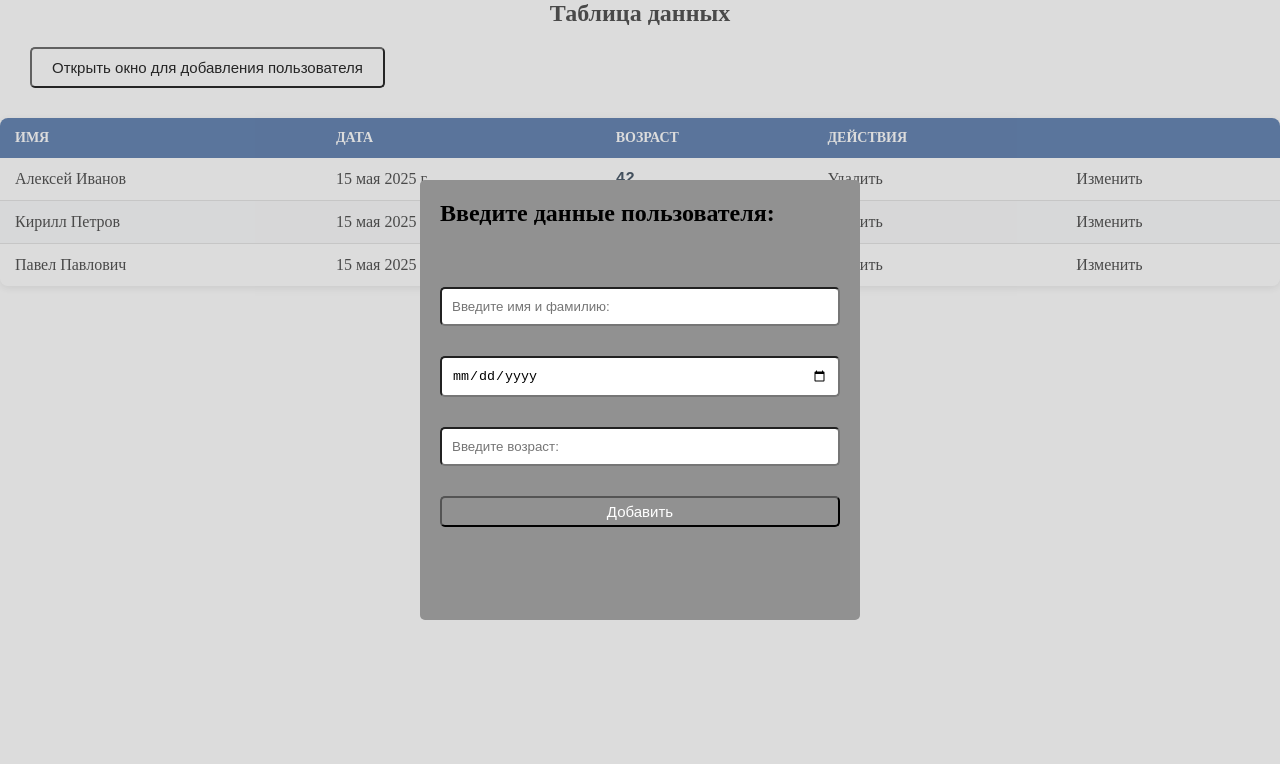
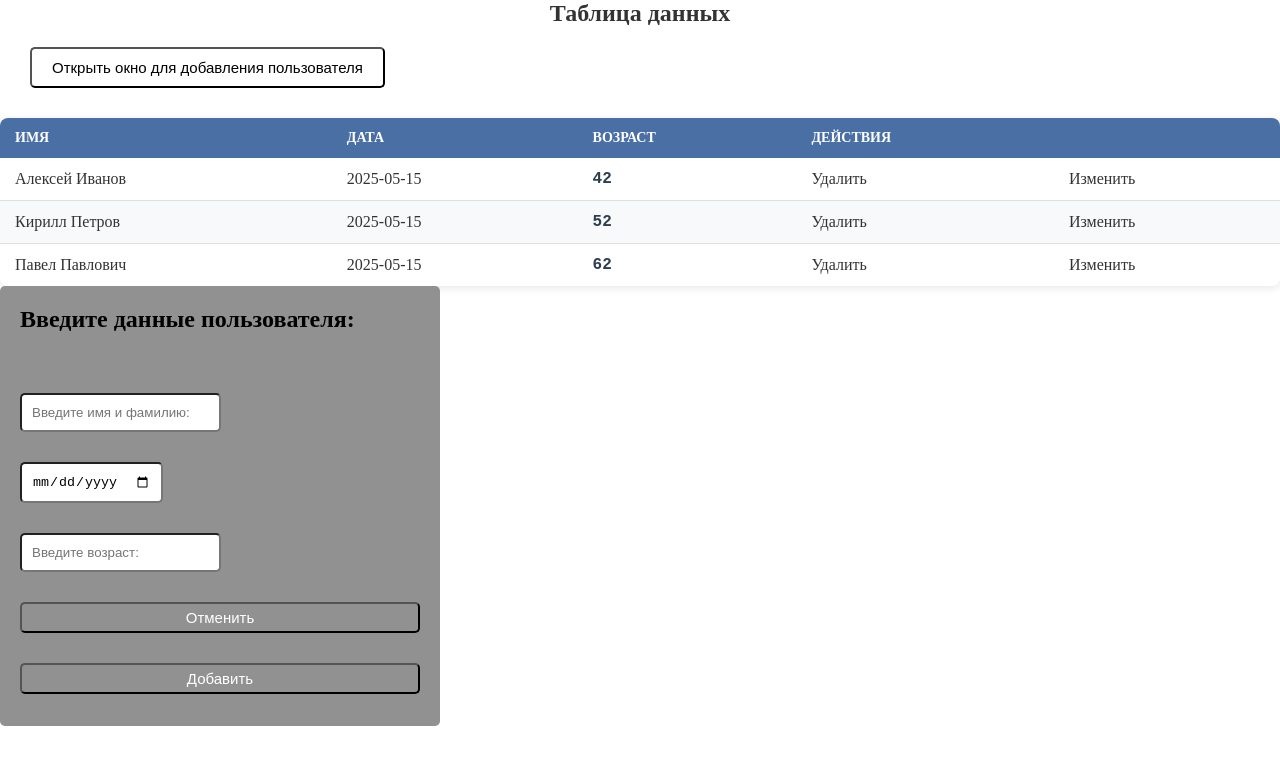
Before and after one commit to AntonKrivelo/tableProjects, a React (Create React App) app in the folder my-app/: page / in a window 1280 px wide. Both pictures are taken after a click on the button "Открыть окно для добавления пользователя". Shown: the top 764 px of the page. Built offline with nearby package versions, Linux system fonts and the light colour scheme.

Commit message:
refactoring code all

```diff
--- a/my-app/package.json
+++ b/my-app/package.json
@@ -9,6 +9,7 @@
     "@testing-library/user-event": "^13.5.0",
     "react": "^19.1.0",
     "react-dom": "^19.1.0",
+    "react-hook-form": "^7.61.1",
     "react-scripts": "5.0.1",
     "sass": "^1.89.2",
     "web-vitals": "^2.1.4"
--- a/my-app/src/App.js
+++ b/my-app/src/App.js
@@ -1,52 +1,19 @@
+import { useState } from 'react';
+import Table from './Components/Table/Table';
 import './App.css';
-import React, {useState} from 'react';
-import Table from './Components/Table/Table';
-import Modal from './Components/Modal/Modal';
-import ModalEdit from './Components/ModalEdit/ModalEdit';
-
+// import Modal from './Components/Modal/Modal';
+// import ModalEdit from './Components/ModalEdit/ModalEdit';
 
 function App() {
-
-    const [dataUser, setDataUser] = useState([
-        {id: 1, name: 'Алексей Иванов', date: '2025-05-15', age: 42},
-        {id: 2, name: 'Кирилл Петров', date: '2025-05-15', age: 52},
-        {id: 3, name: 'Павел Павлович', date: '2025-05-15', age: 62}
-    ])
-
-  const [activeModal, setActiveModal] = useState()
-  const [activeEditModal, setActiveEditModal] = useState()
-
-  const [user, setUser] = useState(dataUser)
-  const [editingId, setEditingId] = useState(null);
-  const [editForm, setEditForm] = useState({ name: '', date: '', age: '' });
-
+  const usersData = [
+    { id: 1, name: 'Алексей Иванов', date: '2025-05-15', age: 42 },
+    { id: 2, name: 'Кирилл Петров', date: '2025-05-15', age: 52 },
+    { id: 3, name: 'Павел Павлович', date: '2025-05-15', age: 62 },
+  ];
 
   return (
     <div className="App">
-      <Table
-        dataUser={dataUser}
-        setDataUser={setDataUser}
-        activeModal={activeModal}
-        setActiveModal={setActiveModal}
-        activeEditModal={activeEditModal}
-        setActiveEditModal={setActiveEditModal}
-      />
-      <Modal
-        activeModal={activeModal}
-        setActiveModal={setActiveModal}
-        dataUser={dataUser}
-        setDataUser={setDataUser}
-      />
-      <ModalEdit
-        activeEditModal={activeEditModal}
-        setActiveEditModal={setActiveEditModal}
-        user={user}
-        setUser={setUser}
-        editingId={editingId}
-        setEditingI={setEditingId}
-        editForm={editForm}
-        setEditForm={setEditForm}
-      />
+      <Table data={usersData} />
     </div>
   );
 }
--- a/my-app/src/Components/Modal/Modal.jsx
+++ b/my-app/src/Components/Modal/Modal.jsx
@@ -1,44 +1,58 @@
-import React, {useState} from 'react'
+import { useState } from 'react';
 import './Modal.scss';
+import { useForm } from 'react-hook-form';
 
+const Modal = ({ onClose, onSubmit, userData }) => {
+  const {
+    register,
+    handleSubmit,
+    formState: { errors },
+  } = useForm();
 
-const Modal = ({activeModal, setActiveModal, dataUser, setDataUser}) => {
-
-
-    const [name, setName] = useState('');
-    const [date, setDate] = useState('');
-    const [age, setAge] = useState('');
-
-     const addUserData = (e) => {
-      e.preventDefault()
-    const newUser = {
-      id: Math.floor(Math.random() * 100),
-      name,
-      date,
-      age
-    }
-
-    setDataUser([...dataUser, newUser]);
-       setName('')
-       setDate('')
-       setAge('')
-       setActiveModal(false)
-    }
-
+  const handleFormSubmit = (userData) => {
+    let id;
+    const result = { ...userData, id };
+    onSubmit(result);
+    onClose();
+  };
 
   return (
-    <div className={activeModal ? 'modal active' : 'modal'} onClick={() => setActiveModal(false)}>
-        <div className="modal__content" onClick={e => e.stopPropagation()}>
-            <h2>Введите данные пользователя: </h2>
-            <form className="modal__content-form">
-                <input value={name} onChange={e => setName(e.target.value) } type="text" placeholder='Введите имя и фамилию:' required />
-                <input value={date} onChange={e => setDate(e.target.value)} type="date" placeholder='Введите дату:' />
-                <input value={age} onChange={e => setAge(e.target.value)}  type="text" placeholder='Введите возраст:' />
-                <button onClick={addUserData} type="submit">Добавить</button>
-            </form>
-        </div>
+    <div>
+      <div className="modal__content" onClick={(e) => e.stopPropagation()}>
+        <h2>Введите данные пользователя: </h2>
+        <form onSubmit={handleSubmit(handleFormSubmit)} className="modal__content-form">
+          <div>
+            <input
+              {...register('name', { required: 'Введите имя пользователя!' })}
+              type="text"
+              placeholder="Введите имя и фамилию:"
+            />
+            {errors.name && <p>{errors.name.message}</p>}
+          </div>
+          <div>
+            <input
+              {...register('date', { required: 'Введите дату!' })}
+              type="date"
+              placeholder="Введите дату:"
+            />
+            {errors.date && <p>{errors.date.message}</p>}
+          </div>
+          <div>
+            <input
+              {...register('age', { required: 'Введите возраст!' })}
+              type="text"
+              placeholder="Введите возраст:"
+            />
+            {errors.age && <p>{errors.age.message}</p>}
+          </div>
+          <button onClick={onClose} type="button">
+            Отменить
+          </button>
+          <button type="submit">Добавить</button>
+        </form>
+      </div>
     </div>
-  )
-}
+  );
+};
 
 export default Modal;
--- a/my-app/src/Components/Modal/Modal.scss
+++ b/my-app/src/Components/Modal/Modal.scss
@@ -8,7 +8,6 @@
     position: fixed;
     top: 0;
     left: 0;
-    transform: scale(0);
     transition: 0.5s all;
     &__content {
         padding: 20px;
@@ -40,5 +39,5 @@
 }
 
 .modal.active {
-    transform: scale(1);
+
 }
--- a/my-app/src/Components/Table/Table.jsx
+++ b/my-app/src/Components/Table/Table.jsx
@@ -1,30 +1,27 @@
-import React,{useState} from 'react'
+import { useState } from 'react';
 import './Table.scss';
+import Modal from '../Modal/Modal';
 
-const Table = ({
-  activeModal,
-  setActiveModal,
-  dataUser,
-  setDataUser,
-  activeEditModal,
-  setActiveEditModal
-}) => {
-
-
-    const formatDate = (dateString) => {
-    const options = { day: 'numeric', month: 'long', year: 'numeric' };
-    return new Date(dateString).toLocaleDateString('ru-RU', options);
-  };
-
+const Table = ({ data }) => {
+  const [usersData, setUsersData] = useState(data);
+  const [isModalOpen, setIsModalOpen] = useState(false);
 
   const deleteUser = (idToItem) => {
-    setDataUser(prevItems => prevItems.filter(dataUser => dataUser.id !== idToItem))
-  }
+    setUsersData((prevItems) => prevItems.filter((usersData) => usersData.id !== idToItem));
+  };
 
   return (
     <div className="table-container">
       <h2 className="table-title">Таблица данных</h2>
-      <button onClick={() => setActiveModal(true)} className="button-tab">Открыть окно для добавления пользователя</button>
+      <button
+        onClick={() => {
+          setIsModalOpen(true);
+        }}
+        className="button-tab"
+      >
+        Открыть окно для добавления пользователя
+      </button>
+
       <table className="data-table">
         <thead>
           <tr>
@@ -36,21 +33,24 @@ const Table = ({
           </tr>
         </thead>
         <tbody>
-          {
-          dataUser.map((item) => (
+          {usersData.map((item) => (
             <tr key={item.id}>
               <td>{item.name}</td>
-              <td>{formatDate(item.date)}</td>
+              <td>{item.date}</td>
               <td>{item.age}</td>
-              <td className="delete-btn" onClick={() => deleteUser(item.id)}>Удалить</td>
-              <td className="edit-btn" onClick={() => setActiveEditModal(true)}>Изменить</td>
+              <td className="delete-btn" onClick={() => deleteUser(item.id)}>
+                Удалить
+              </td>
+              <td className="edit-btn" onClick={() => {}}>
+                Изменить
+              </td>
             </tr>
-          ))
-          }
+          ))}
         </tbody>
       </table>
+      {isModalOpen && <Modal onClose={() => setIsModalOpen(false)} userData={data} />}
     </div>
-  )
-}
+  );
+};
 
-export default Table
+export default Table;
```
Also changed, not shown: 1 other file (tests, documents, lock files or other folders).
